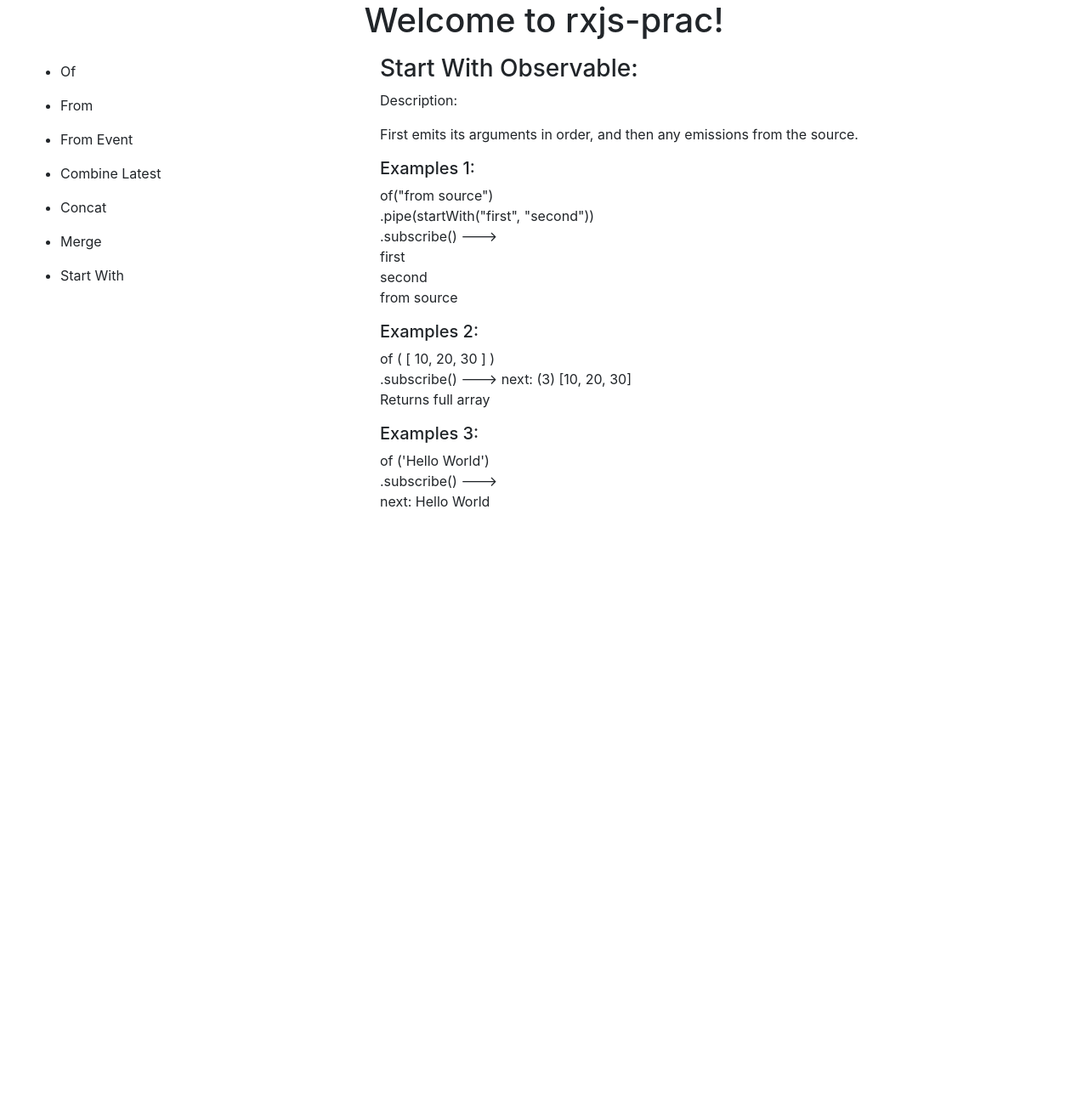
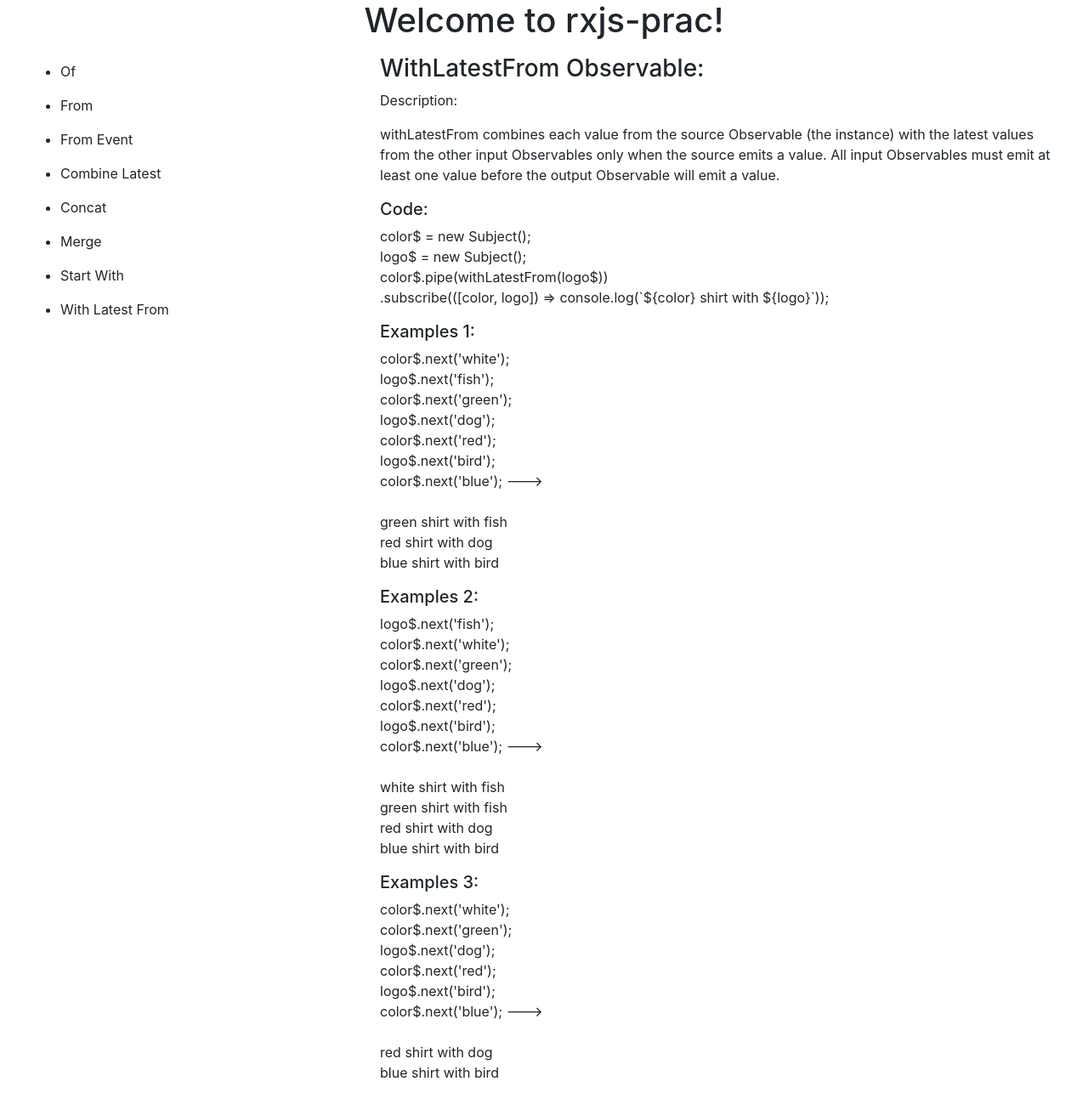
Before and after one commit to AquiburRKhan/rxjs-prac, an Angular app: page / in a window 1280 px wide. Shown: the whole page at 85% size. Before the commit the page ends 800 px from the top, so only its background shows below. Built offline with nearby package versions, Linux system fonts and the light colour scheme.

Commit message:
add: added withLatestFrom operator

```diff
--- a/src/app/app.component.html
+++ b/src/app/app.component.html
@@ -14,6 +14,7 @@
       <li style="cursor: pointer;" class="py-2" (click)="changeMenu('concat')">Concat</li>
       <li style="cursor: pointer;" class="py-2" (click)="changeMenu('merge')">Merge</li>
       <li style="cursor: pointer;" class="py-2" (click)="changeMenu('start-with')">Start With</li>
+      <li style="cursor: pointer;" class="py-2" (click)="changeMenu('with-latest-from')">With Latest From</li>
     </ul>
   </div>
   <div class="col-8">
@@ -38,5 +39,8 @@
     <div *ngIf="currentMenu == 'start-with'">
       <app-start-with></app-start-with>
     </div>
+    <div *ngIf="currentMenu == 'with-latest-from'">
+      <app-with-latest-from></app-with-latest-from>
+    </div>
   </div>
 </div>
--- a/src/app/app.component.ts
+++ b/src/app/app.component.ts
@@ -7,7 +7,7 @@
 })
 export class AppComponent {
   title = 'rxjs-prac';
-  currentMenu = 'start-with';
+  currentMenu = 'with-latest-from';
 
   constructor(){
   }
--- a/src/app/app.module.ts
+++ b/src/app/app.module.ts
@@ -10,6 +10,7 @@
 import { ConcatComponent } from './observables/concat/concat.component';
 import { MergeComponent } from './observables/merge/merge.component';
 import { StartWithComponent } from './observables/start-with/start-with.component';
+import { WithLatestFromComponent } from './observables/with-latest-from/with-latest-from.component';
 
 @NgModule({
   declarations: [
@@ -20,7 +21,8 @@
     CombineLatestComponent,
     ConcatComponent,
     MergeComponent,
-    StartWithComponent
+    StartWithComponent,
+    WithLatestFromComponent
   ],
   imports: [
     BrowserModule,
--- /dev/null
+++ b/src/app/observables/with-latest-from/with-latest-from.component.html
@@ -0,0 +1,91 @@
+<h3>WithLatestFrom Observable: </h3>
+<p>Description: </p>
+<p>withLatestFrom combines each value from the source Observable (the instance) with the latest values from the other input
+Observables only when the source emits a value. All input Observables must emit at least one value before the output Observable will emit a
+value.
+</p>
+<div>
+  <h5>Code: </h5>
+  <p>
+    color$ = new Subject();
+    <br>
+    logo$ = new Subject();
+    <br>
+    color$.pipe(withLatestFrom(logo$))
+    <br>
+    .subscribe(([color, logo]) => console.log(`$&#123;color&#125; shirt with $&#123;logo&#125;`));
+  </p>
+</div>
+<div>
+  <h5>Examples 1: </h5>
+  <p>
+    color$.next('white');
+    <br>
+    logo$.next('fish');
+    <br>
+    color$.next('green');
+    <br>
+    logo$.next('dog');
+    <br>
+    color$.next('red');
+    <br>
+    logo$.next('bird');
+    <br>
+    color$.next('blue'); --->
+    <br>
+    <br>
+    green shirt with fish
+    <br>
+    red shirt with dog
+    <br>
+    blue shirt with bird
+  </p>
+</div>
+<div>
+  <h5>Examples 2: </h5>
+  <p>
+    logo$.next('fish');
+    <br>
+    color$.next('white');
+    <br>
+    color$.next('green');
+    <br>
+    logo$.next('dog');
+    <br>
+    color$.next('red');
+    <br>
+    logo$.next('bird');
+    <br>
+    color$.next('blue'); --->
+    <br>
+    <br>
+    white shirt with fish
+    <br>
+    green shirt with fish
+    <br>
+    red shirt with dog
+    <br>
+    blue shirt with bird
+  </p>
+</div>
+<div>
+  <h5>Examples 3: </h5>
+  <p>
+    color$.next('white');
+    <br>
+    color$.next('green');
+    <br>
+    logo$.next('dog');
+    <br>
+    color$.next('red');
+    <br>
+    logo$.next('bird');
+    <br>
+    color$.next('blue'); --->
+    <br>
+    <br>
+    red shirt with dog
+    <br>
+    blue shirt with bird
+  </p>
+</div>
--- /dev/null
+++ b/src/app/observables/with-latest-from/with-latest-from.component.ts
@@ -0,0 +1,84 @@
+import { Component, OnInit } from '@angular/core';
+import { Subject } from 'rxjs';
+import { withLatestFrom } from 'rxjs/operators';
+
+// 1. Define shirt color and logo options
+type Color = 'white' | 'green' | 'red' | 'blue';
+type Logo = 'fish' | 'dog' | 'bird' | 'cow';
+
+@Component({
+  selector: 'app-with-latest-from',
+  templateUrl: './with-latest-from.component.html'
+})
+export class WithLatestFromComponent implements OnInit {
+
+  color$;
+  logo$;
+
+  constructor() {
+
+    // 2. Create the two persons - color and logo observables,
+    // They will communicate with us later (when we subscribe)
+    this.color$ = new Subject<Color>();
+    this.logo$ = new Subject<Logo>();
+  }
+
+  ngOnInit() {
+    this.color$.pipe(withLatestFrom(this.logo$))
+      .subscribe(([color, logo]) => console.log(`${color} shirt with ${logo}`));
+    // this.withLatestFromExample1();
+    // this.withLatestFromExample2();
+    this.withLatestFromExample3();
+  }
+
+  withLatestFromExample1(){
+    console.log('Example 1')
+
+    this.color$.next('white');
+    this.logo$.next('fish');
+
+    this.color$.next('green');
+    this.logo$.next('dog');
+
+    this.color$.next('red');
+    this.logo$.next('bird');
+
+    this.color$.next('blue');
+
+  }
+
+  withLatestFromExample2() {
+    console.log('')
+    console.log('Example 2')
+
+    this.logo$.next('fish');
+    this.color$.next('white');
+
+    this.color$.next('green');
+    this.logo$.next('dog');
+
+    this.color$.next('red');
+    this.logo$.next('bird');
+
+    this.color$.next('blue');
+
+  }
+
+  withLatestFromExample3() {
+    console.log('')
+    console.log('Example 3')
+
+    this.color$.next('white');
+    this.color$.next('green');
+
+    this.logo$.next('dog');
+
+    this.color$.next('red');
+    this.logo$.next('bird');
+
+    this.color$.next('blue');
+
+  }
+
+
+}
```
